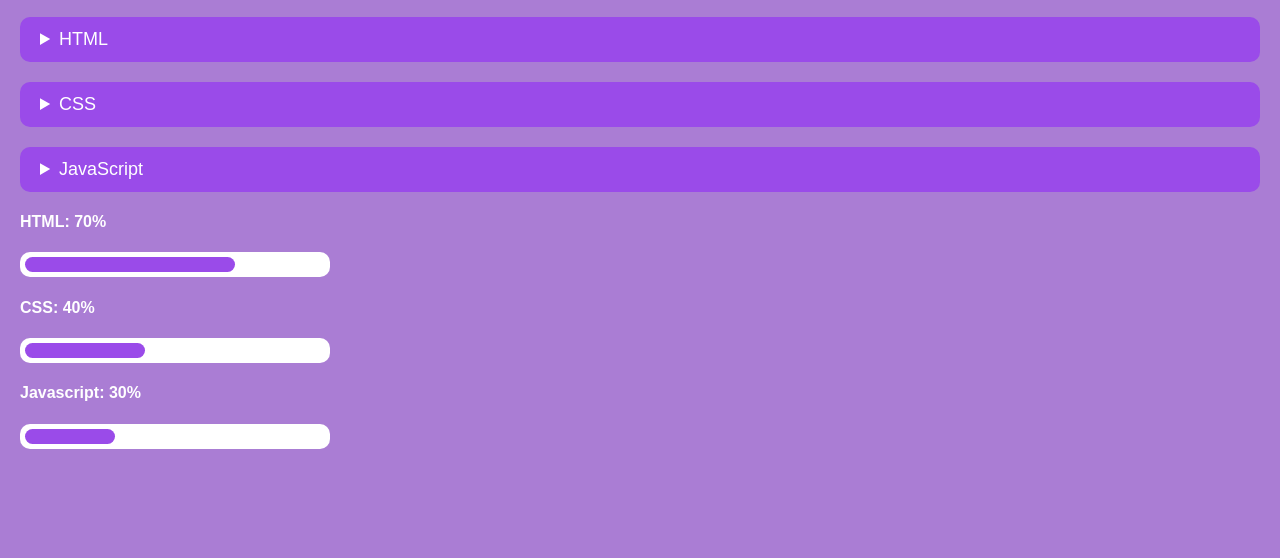
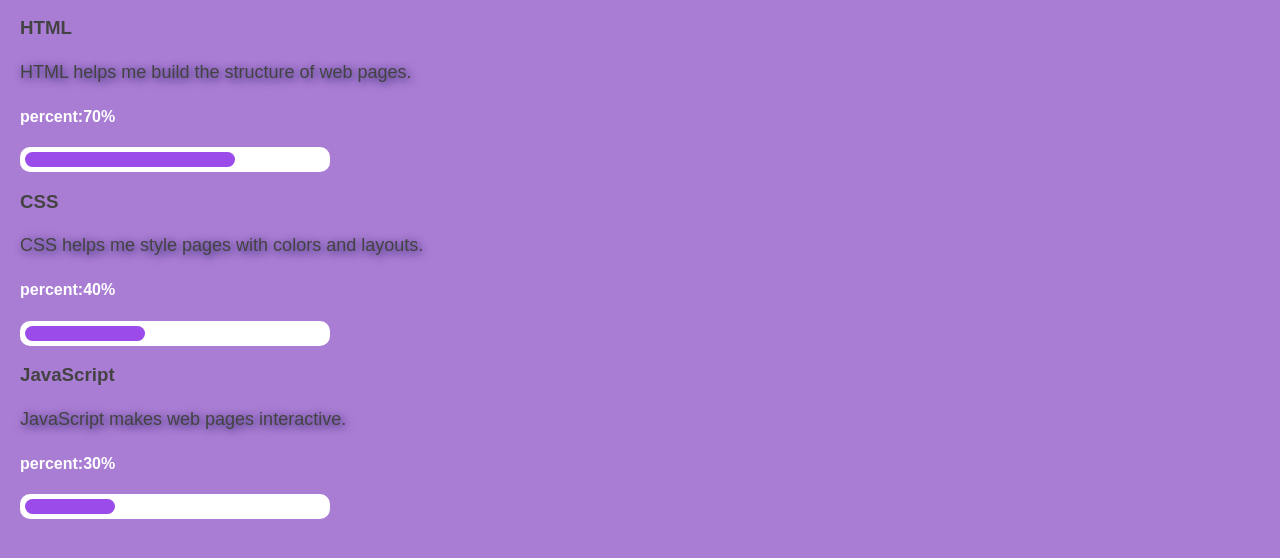
Before and after one commit to jarbounada25-pixel/My-website, a plain HTML site: page skills.html in a window 1280 px wide. Shown: the part 110-668 px from the top of the page. Drawn offline with Linux system fonts and the light colour scheme.

Commit message:
Add files via upload

```diff
--- a/skills.html
+++ b/skills.html
@@ -10,41 +10,35 @@
 <body class="skills-page">
     <a href="index.html">🏠 Back to Home</a>
     <h2>My Skills:</h2>
-<details>
-    <summary>HTML</summary>
-    <p>HTML helps me build the structure of web pages.</p>
+    <div class="skills-container">
+     <div class="skill-card">
+        <h3>HTML</h3>
+        <p>HTML helps me build the structure of web pages.</p>
+        <h4>percent:70%</h4>
+        <div class="progress-bar">
+          <div class="progress" style="width: 70%;">
+    </div>
+     </div>
+     </div>
+     <div class="skill-card">
+     <h3>CSS</h3>
+      <p>CSS helps me style pages with colors and layouts.</p>
+      <h4>percent:40%</h4>
+        <div class="progress-bar">
+          <div class="progress" style="width: 40%;">
+     </div>
+        </div>
+     </div>
+        <div class="skill-card">
+            <h3>JavaScript</h3>
+              <p>JavaScript makes web pages interactive.</p>
+     <h4>percent:30%</h4>
+        <div class="progress-bar">
+          <div class="progress" style="width: 30%;">
+    </div>
+        </div>
+        </div>
 
-</details>
 
-<details>
-    <summary>CSS</summary>
-    <p>CSS helps me style pages with colors and layouts.</p>
-</div>
-</details>
-
-<details>
-    <summary>JavaScript</summary>
-    <p>JavaScript makes web pages interactive.</p>
-</details>
-<h4>HTML:
-    <span>70%</span>
-</h4>
-<div class="progress-bar">
-<div class="progress" style="width: 70%;">
-</div>
-
-</div>
-<h4>CSS:
-<span>40%</span>
-</h4>
-<div class="progress-bar">
-<div class="progress" style="width: 40%;"></div>
-</div>
-<h4>Javascript:
-    <span>30%</span>
-</h4>
-<div class="progress-bar">
-<div class="progress" style="width: 30%;"></div>
-</div>
 </body>
 </html>
```
